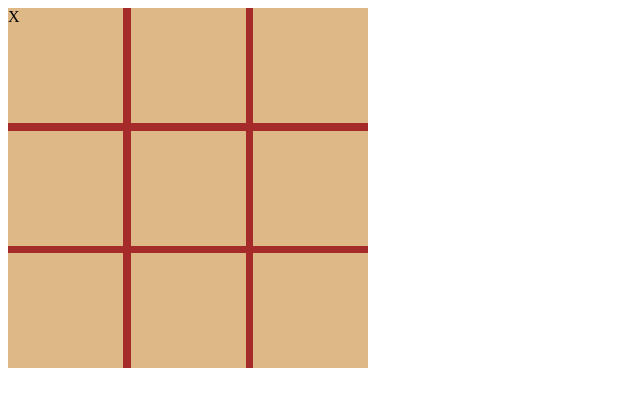
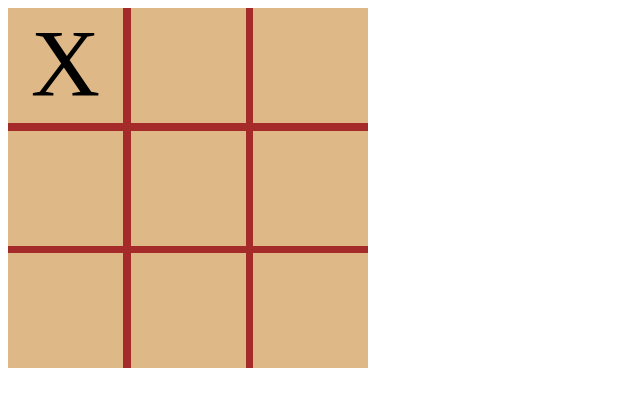
Before and after one commit to prof-otavio-medeiros/u01-m04-jogo-da-velha-fs10, a plain HTML site: page index.html in a window 1280 px wide. Both pictures are taken after a click on the element 65 px from the left and 65 px from the top of the page. Shown: the whole page, without its empty margins (0-640 px from the left). Drawn offline with Linux system fonts and the light colour scheme.

Commit message:
main > commit 002 > 2022-10-22 10:38:19 -03:00:00

```diff
--- a/scripts/index.js
+++ b/scripts/index.js
@@ -1,3 +1,26 @@
+let gammer = "X";
+
+function winner() {
+  let elements = document.getElementById("tabuleiro").children;
+  if (
+    elements[0].innerText === elements[1].innerText &&
+    elements[1].innerText === elements[2].innerText &&
+    elements[0].innerText.length !== 0
+  ) {
+    elements[0].style="background-color: red";
+    elements[1].style="background-color: red";
+    elements[2].style="background-color: red";
+  }
+}
+
 function mark(element) {
-    element.innerText = "X";
+  if (element.innerText.length === 0) {
+    element.innerText = gammer;
+    winner();
+    if (gammer === "X") {
+      gammer = "O";
+    } else {
+      gammer = "X";
+    }
+  }
 }
--- a/styles/index.css
+++ b/styles/index.css
@@ -12,8 +12,10 @@
   justify-content: space-between;
 }
 
-#tabuleiro>div {
+#tabuleiro > div {
   background-color: burlywood;
   width: 115px;
   height: 115px;
+  font-size: 6rem;
+  text-align: center;
 }
```
Lines whose indentation alone changed are shown as unchanged.
